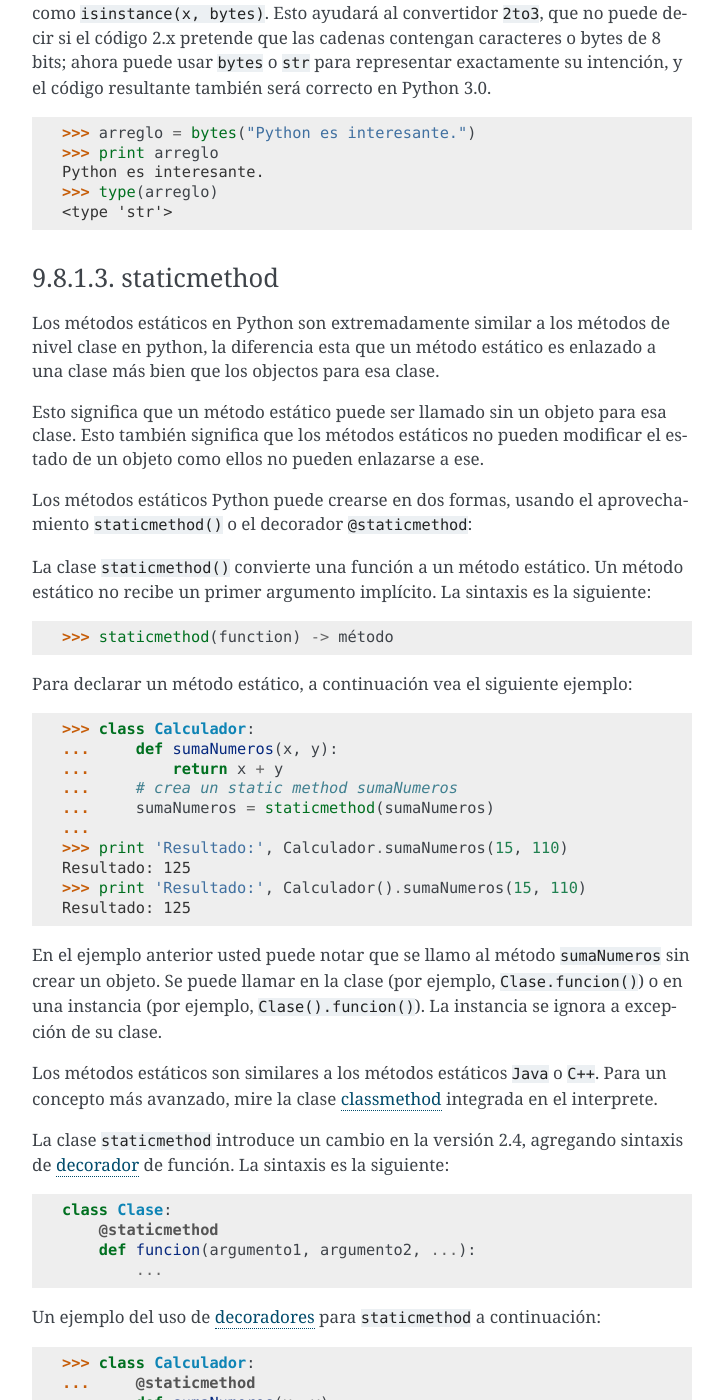
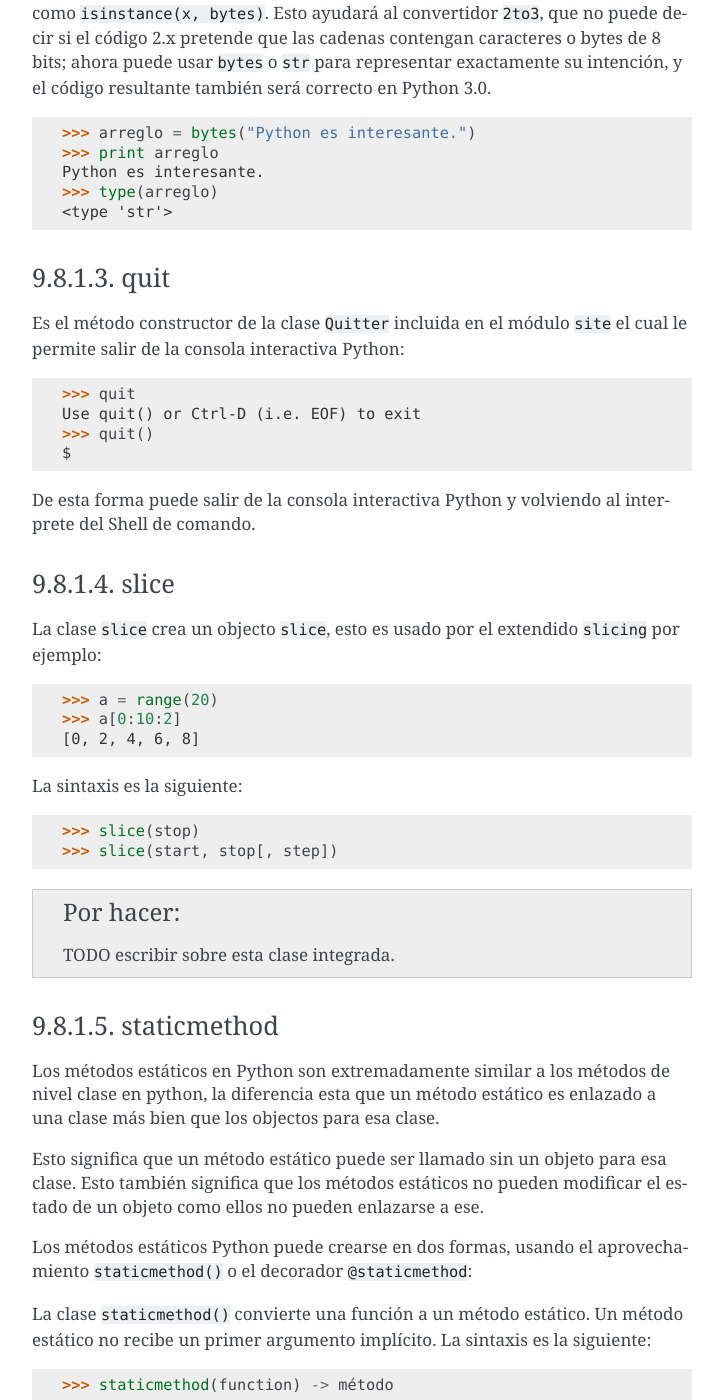
Before and after one commit to macagua/entrenamiento.python_basico, a Sphinx documentation site: the page built from source/leccion9/clases_integradas.rst, in a window 1280 px wide and 1400 px high, scrolled down 1887 px. Shown: the whole window, without its empty margins (388-1111 px from the left). Built offline with Sphinx 7.4.7, drawn with Linux system fonts in a browser that asks for light colours; some of the changed text lies outside the part shown.

Commit message:
Agregar ejemplo del metodo quit y la clase slice

```diff
--- a/source/leccion9/clases_integradas.rst
+++ b/source/leccion9/clases_integradas.rst
@@ -113,6 +113,50 @@ resultante también será correcto en Python 3.0.
     Python es interesante.
     >>> type(arreglo)
     <type 'str'>
+
+
+.. _python_cls_quit:
+
+quit
+~~~~~
+
+Es el método constructor de la clase ``Quitter`` incluida en el módulo ``site`` el
+cual le permite salir de la consola interactiva Python:
+
+::
+
+    >>> quit
+    Use quit() or Ctrl-D (i.e. EOF) to exit
+    >>> quit()
+    $
+
+De esta forma puede salir de la consola interactiva Python y volviendo al interprete
+del Shell de comando.
+
+
+.. _python_cls_slice:
+
+slice
+~~~~~
+
+La clase ``slice`` crea un objecto ``slice``, esto es usado por el extendido ``slicing``
+por ejemplo:
+
+::
+
+    >>> a = range(20)
+    >>> a[0:10:2]
+    [0, 2, 4, 6, 8]
+
+La sintaxis es la siguiente:
+
+::
+
+    >>> slice(stop)
+    >>> slice(start, stop[, step])
+
+
+.. todo:: TODO escribir sobre esta clase integrada.
 
 
 .. _python_cls_staticmethod:
```
